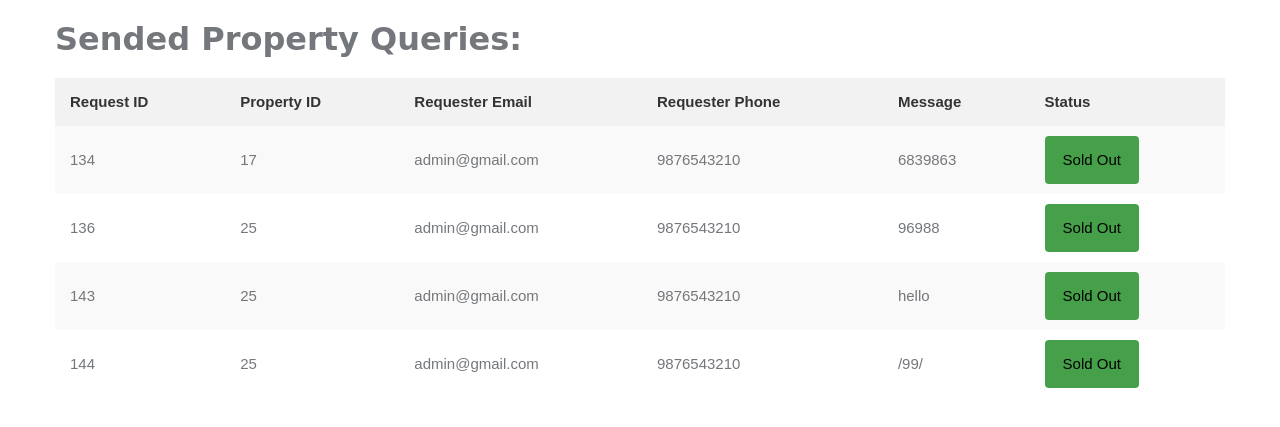
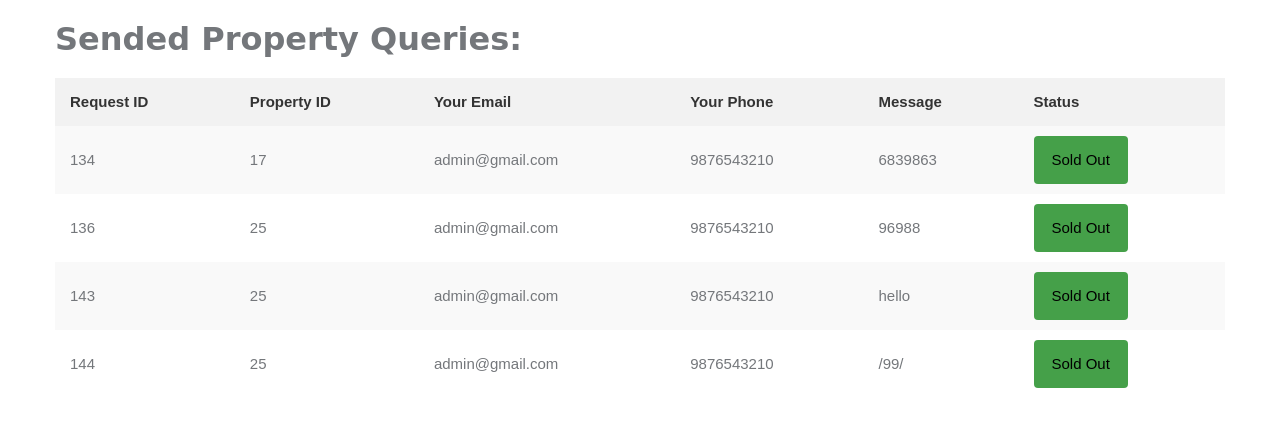
Before and after one commit to amarnewate/Real-Estate-Php, a PHP site: page /myrequest.php in a window 1280 px wide. Shown: the part 211-638 px from the top of the page. Run offline with PHP 8.4, Linux system fonts and the light colour scheme; a user stored in the database is signed in; data comes from the database, SQL or seed files in the repository.

Commit message:
name changed

```diff
--- a/myrequest.php
+++ b/myrequest.php
@@ -135,8 +135,8 @@ mysqli_close($con);
             <tr>
                 <th>Request ID</th>
                 <th>Property ID</th>
-                <th>Requester Email</th>
-                <th>Requester Phone</th>
+                <th>Your Email</th>
+                <th>Your Phone</th>
                 <th>Message</th>
                 <th>Status</th>
             </tr>
```
